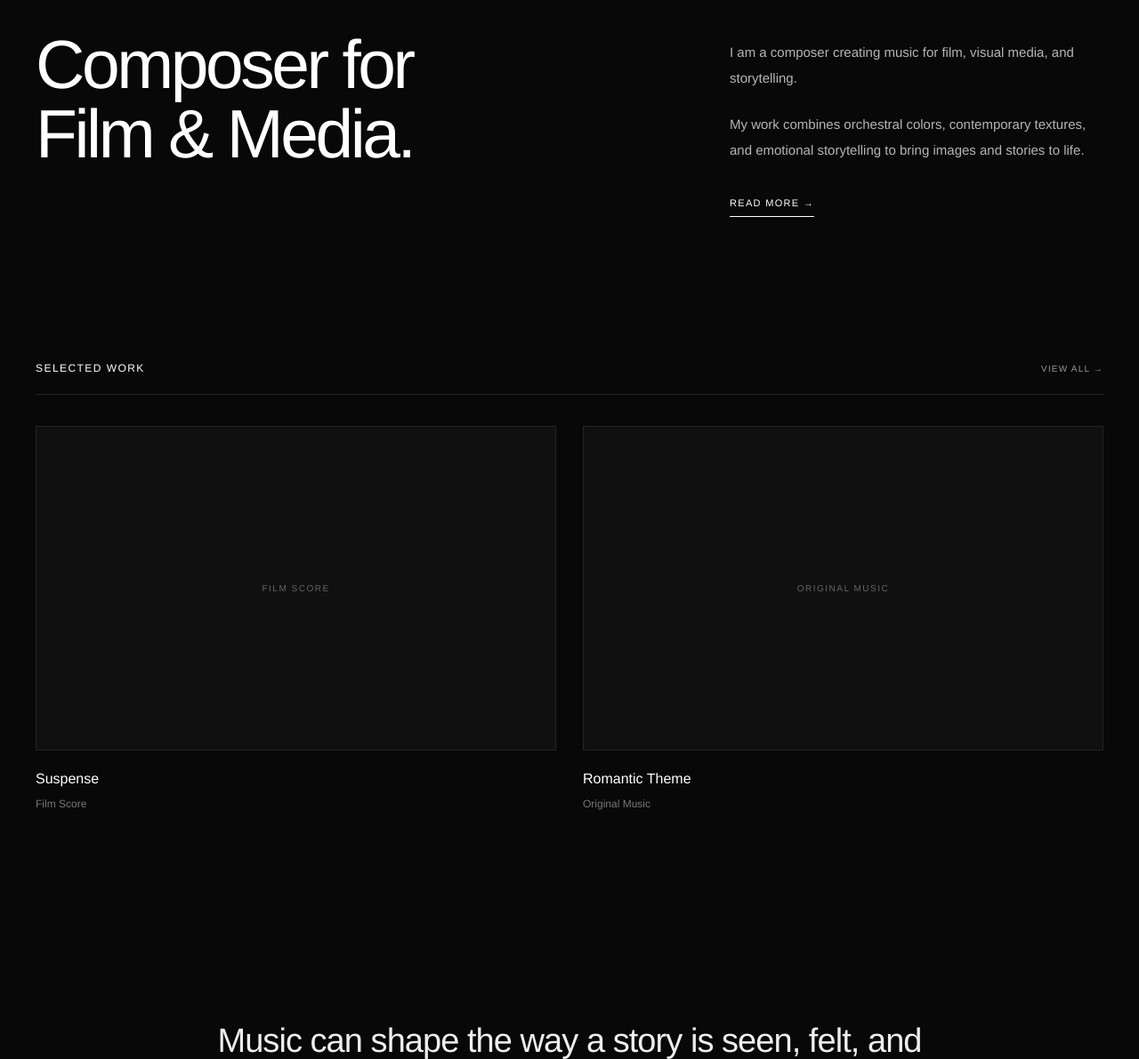
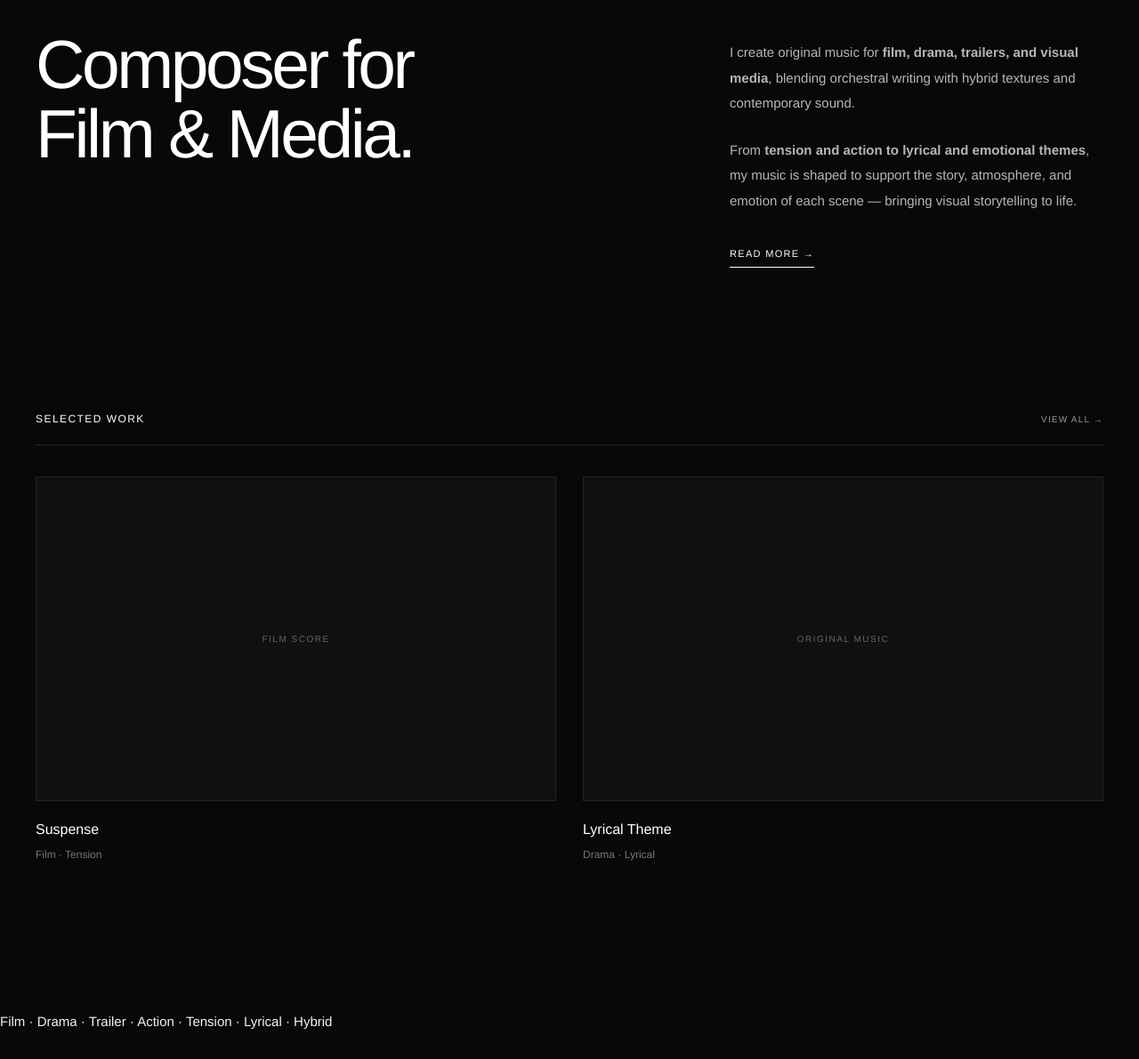
Before and after one commit to yennie4313/yennie4313.github.io, a plain HTML site: page index.html in a window 1280 px wide. Shown: the part 840-2031 px from the top of the page at 89% size. Drawn offline with Linux system fonts and the light colour scheme.

Commit message:
Update index.html

```diff
--- a/index.html
+++ b/index.html
@@ -13,7 +13,7 @@
 
   <meta
     name="description"
-    content="Yeeun is a composer for film and media, creating music for visual storytelling."
+    content="Yeeun is a composer for film, drama, trailers, and visual media."
   >
 
   <link rel="stylesheet" href="style.css">
@@ -22,7 +22,9 @@
 
 <body>
 
-  <!-- HEADER -->
+  <!-- =========================
+       HEADER
+       ========================= -->
 
   <header class="site-header hero-header">
 
@@ -45,7 +47,9 @@
   </header>
 
 
-  <!-- HERO VIDEO -->
+  <!-- =========================
+       HERO VIDEO
+       ========================= -->
 
   <section class="hero-video">
 
@@ -71,8 +75,6 @@
     <div class="hero-overlay"></div>
 
 
-    <!-- VIDEO BUTTONS -->
-
     <div class="hero-controls">
 
       <button
@@ -97,7 +99,9 @@
   </section>
 
 
-  <!-- INTRO -->
+  <!-- =========================
+       INTRO
+       ========================= -->
 
   <main>
 
@@ -112,16 +116,20 @@
       <div class="home-text">
 
         <p>
-          I am a composer creating music
-          for film, visual media, and storytelling.
+          I create original music for
+          <strong>film, drama, trailers, and visual media</strong>,
+          blending orchestral writing with hybrid textures
+          and contemporary sound.
         </p>
 
+
         <p>
-          My work combines orchestral colors,
-          contemporary textures, and emotional
-          storytelling to bring images and stories
-          to life.
+          From <strong>tension and action to lyrical and emotional themes</strong>,
+          my music is shaped to support the story,
+          atmosphere, and emotion of each scene —
+          bringing visual storytelling to life.
         </p>
+
 
         <a
           href="about.html"
@@ -135,7 +143,9 @@
     </section>
 
 
-    <!-- SELECTED WORK -->
+    <!-- =========================
+         SELECTED WORK
+         ========================= -->
 
     <section class="featured">
 
@@ -158,6 +168,8 @@
       <div class="featured-grid">
 
 
+        <!-- WORK 01 -->
+
         <a
           href="portfolio.html"
           class="featured-item"
@@ -172,11 +184,13 @@
           </h3>
 
           <p>
-            Film Score
+            Film · Tension
           </p>
 
         </a>
 
+
+        <!-- WORK 02 -->
 
         <a
           href="portfolio.html"
@@ -188,11 +202,11 @@
           </div>
 
           <h3>
-            Romantic Theme
+            Lyrical Theme
           </h3>
 
           <p>
-            Original Music
+            Drama · Lyrical
           </p>
 
         </a>
@@ -202,7 +216,22 @@
     </section>
 
 
-    <!-- STATEMENT -->
+    <!-- =========================
+         KEYWORDS
+         ========================= -->
+
+    <section class="home-keywords">
+
+      <p>
+        Film · Drama · Trailer · Action · Tension · Lyrical · Hybrid
+      </p>
+
+    </section>
+
+
+    <!-- =========================
+         STATEMENT
+         ========================= -->
 
     <section class="home-statement">
 
@@ -216,7 +245,9 @@
   </main>
 
 
-  <!-- FOOTER -->
+  <!-- =========================
+       FOOTER
+       ========================= -->
 
   <footer class="site-footer">
 
@@ -251,7 +282,9 @@
   </footer>
 
 
-  <!-- VIDEO CONTROLS -->
+  <!-- =========================
+       VIDEO CONTROLS
+       ========================= -->
 
   <script>
 
@@ -264,8 +297,6 @@
     const muteButton =
       document.getElementById("muteButton");
 
-
-    /* PLAY / PAUSE */
 
     playButton.addEventListener(
       "click",
@@ -288,8 +319,6 @@
       }
     );
 
-
-    /* MUTE / UNMUTE */
 
     muteButton.addEventListener(
       "click",
```
